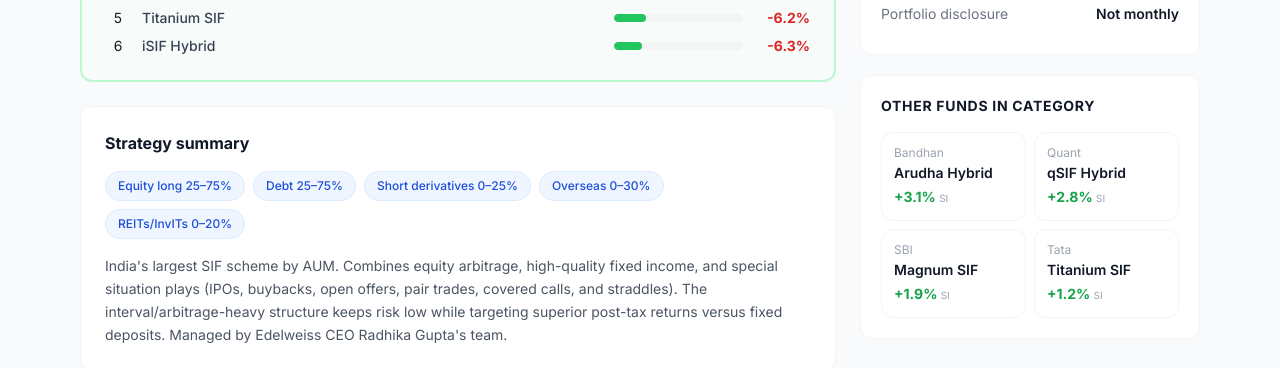
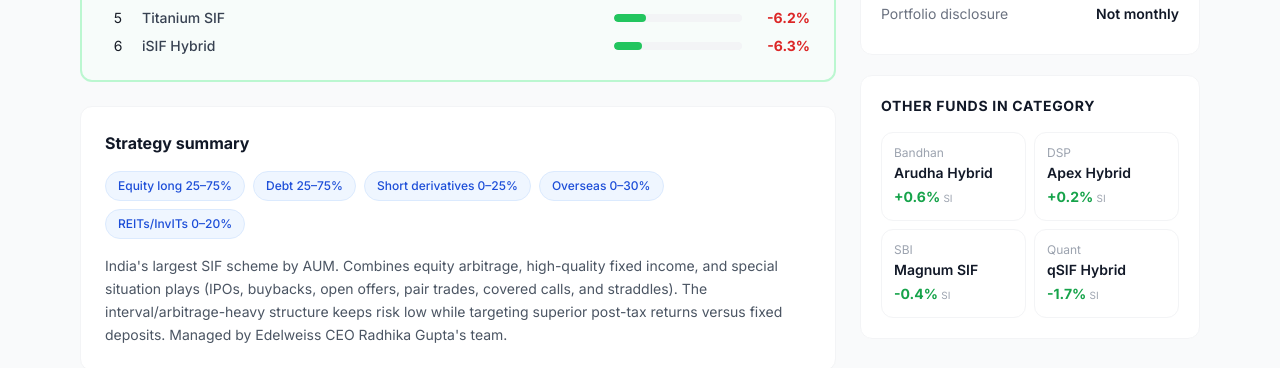
Before and after one commit to ethereum007/sifa, a Next.js app: page /sifs/altiva-hybrid-long-short in a window 1280 px wide. Shown: the part 1640-2008 px from the top of the page. Built offline with nearby package versions, Linux system fonts and the light colour scheme; a web font is replaced by a local one.

Commit message:
Fix Altiva sidebar peer returns with accurate SI figures from sifData

```diff
--- a/src/app/sifs/altiva-hybrid-long-short/PageClient.tsx
+++ b/src/app/sifs/altiva-hybrid-long-short/PageClient.tsx
@@ -78,10 +78,10 @@
 ];
 
 const PEERS = [
-  { name: "Arudha Hybrid", amc: "Bandhan", ret: "+3.1%", href: "/sifs/arudha-hybrid-long-short" },
-  { name: "qSIF Hybrid", amc: "Quant", ret: "+2.8%", href: "/sifs/qsif-hybrid-long-short" },
-  { name: "Magnum SIF", amc: "SBI", ret: "+1.9%", href: "/sifs/magnum-hybrid-long-short" },
-  { name: "Titanium SIF", amc: "Tata", ret: "+1.2%", href: "/sifs/titanium-hybrid-long-short" },
+  { name: "Arudha Hybrid", amc: "Bandhan", ret: "+0.6%", href: "/sifs/arudha-hybrid-long-short" },
+  { name: "Apex Hybrid", amc: "DSP", ret: "+0.2%", href: "/sifs/apex-hybrid-long-short" },
+  { name: "Magnum SIF", amc: "SBI", ret: "-0.4%", href: "/sifs/magnum-hybrid-long-short" },
+  { name: "qSIF Hybrid", amc: "Quant", ret: "-1.7%", href: "/sifs/qsif-hybrid-long-short" },
 ];
 
 const TEAM = [
```
